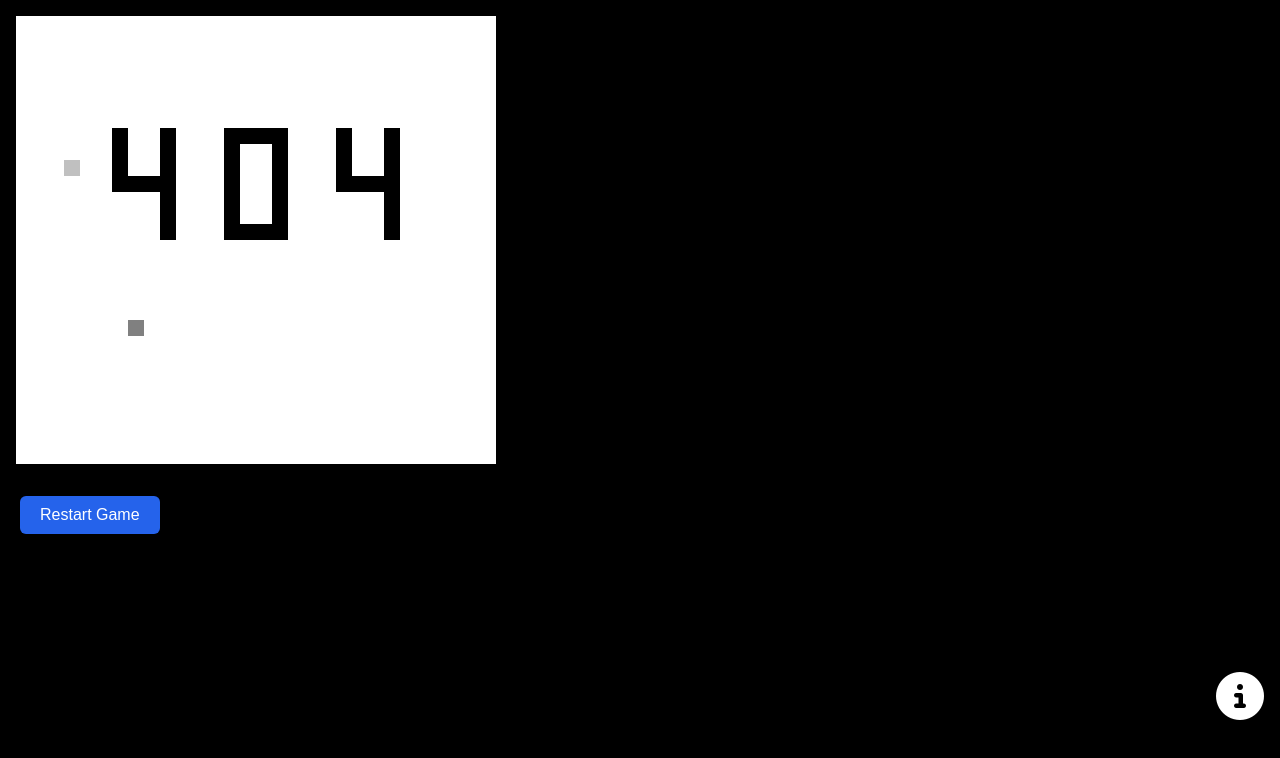
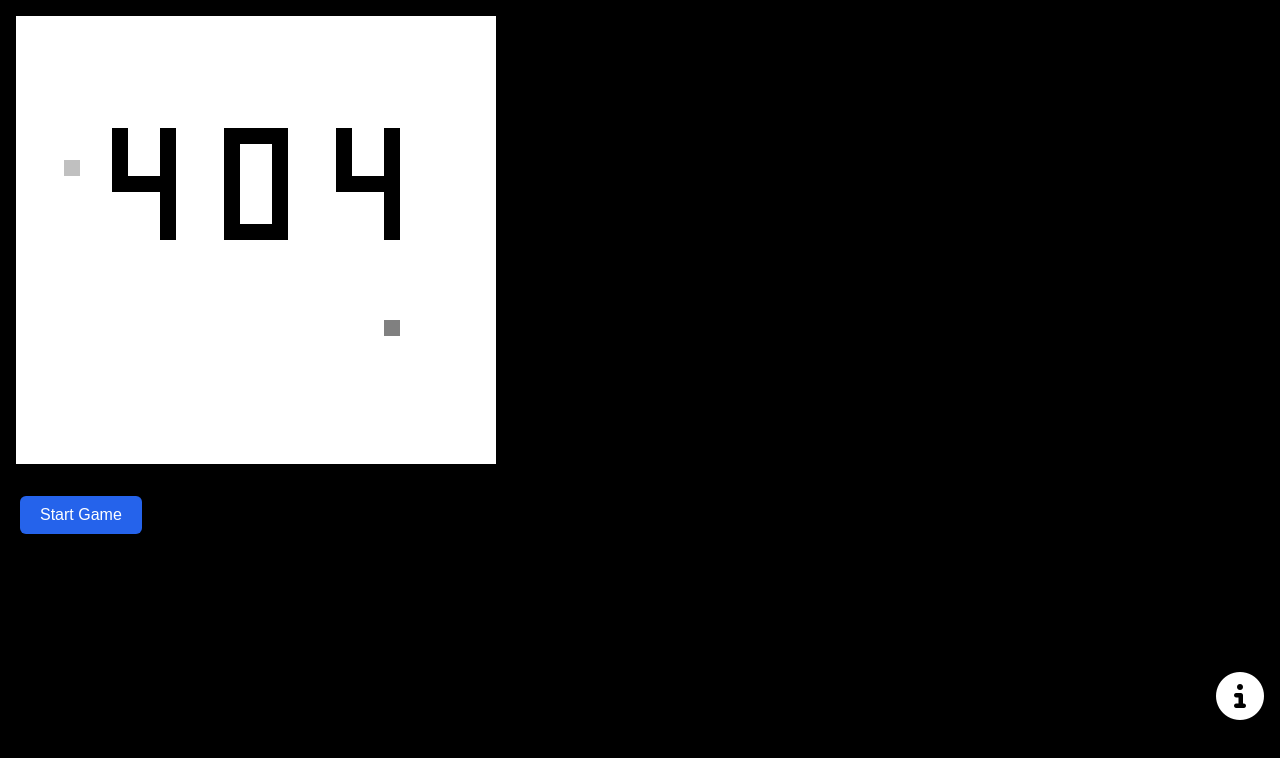
Before and after one commit to mdalkama689/snake-game, a plain HTML site: page index.html in a window 1280 px wide. Drawn offline with Linux system fonts and the light colour scheme.

Commit message:
add start btn

```diff
--- a/index.html
+++ b/index.html
@@ -109,7 +109,7 @@
         }
       }
 
-      #restartBtn {
+      /* #restartBtn {
         position: absolute;
         bottom: -50px;
         left: 20px;
@@ -126,7 +126,27 @@
 
       #restartBtn:hover {
         background: #1d4ed8;
-      }
+      } */
+
+      #startBtn,
+#restartBtn {
+  position: absolute;
+  bottom: -50px;
+  left: 20px;
+  padding: 10px 20px;
+  background: #2563eb;
+  color: white;
+  border: none;
+  border-radius: 6px;
+  cursor: pointer;
+  font-size: 16px;
+  z-index: 1001;
+}
+
+#startBtn:hover,
+#restartBtn:hover {
+  background: #1d4ed8;
+}
     </style>
   </head>
   <body>
@@ -136,8 +156,9 @@
 
     <div style="position: relative">
       <canvas id="canvas" height="480" width="512"></canvas>
-
-      <button id="restartBtn">Restart Game</button>
+<button id="startBtn">Start Game</button>
+<button id="restartBtn" style="display: none;">Restart Game</button>
+      <!-- <button id="restartBtn">Restart Game</button> -->
     </div>
 
     <div class="share-container">
@@ -219,5 +240,6 @@
     <script src="js/utils.js"></script>
     <script src="js/draw.js"></script>
     <script src="js/framework.js"></script>
+        <script src="js/start.js"></script>
   </body>
 </html>
--- a/js/framework.js
+++ b/js/framework.js
@@ -1,3 +1,6 @@
+
+let GAME_STARTED = false;
+
 // The main game loop
 var main = function () {
 	var now = Date.now();
--- a/js/logic.js
+++ b/js/logic.js
@@ -1,8 +1,15 @@
 var BLOCK_SIZE = 16;
 
+// function update() {
+//   if (GAME_STATE.complete) GAME_STATE.snake.update();
+// }
+
 function update() {
-  if (GAME_STATE.complete) GAME_STATE.snake.update();
+  if (GAME_STARTED && GAME_STATE.complete) {
+    GAME_STATE.snake.update();
+  }
 }
+
 
 function initGameState(callback) {
   GAME_STATE.grid = {};
--- /dev/null
+++ b/js/start.js
@@ -0,0 +1,14 @@
+const startBtn = document.getElementById("startBtn");
+const restartBtn = document.getElementById("restartBtn");
+
+startBtn.addEventListener("click", () => {
+  GAME_STARTED = true;
+  restartGame(); // Restart logic already sets up everything
+  startBtn.style.display = "none";
+  restartBtn.style.display = "block";
+});
+
+restartBtn.addEventListener("click", () => {
+  GAME_STARTED = true;
+  restartGame();
+});
```
